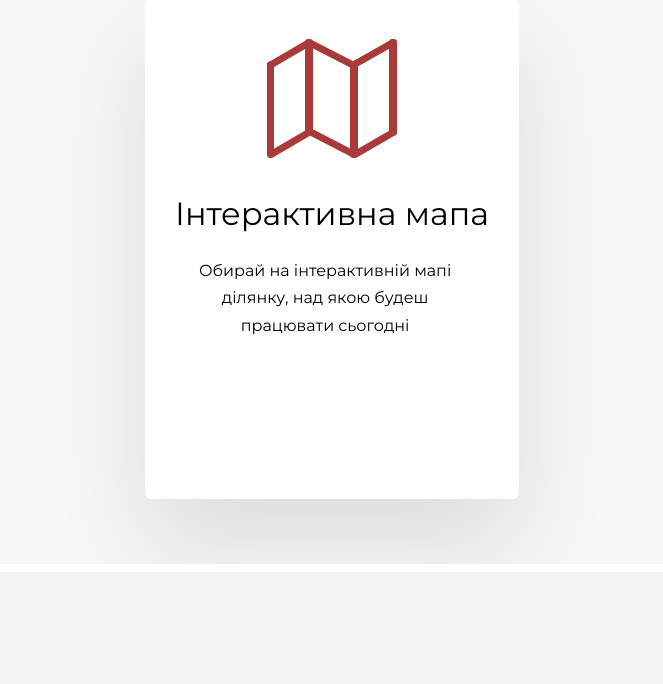
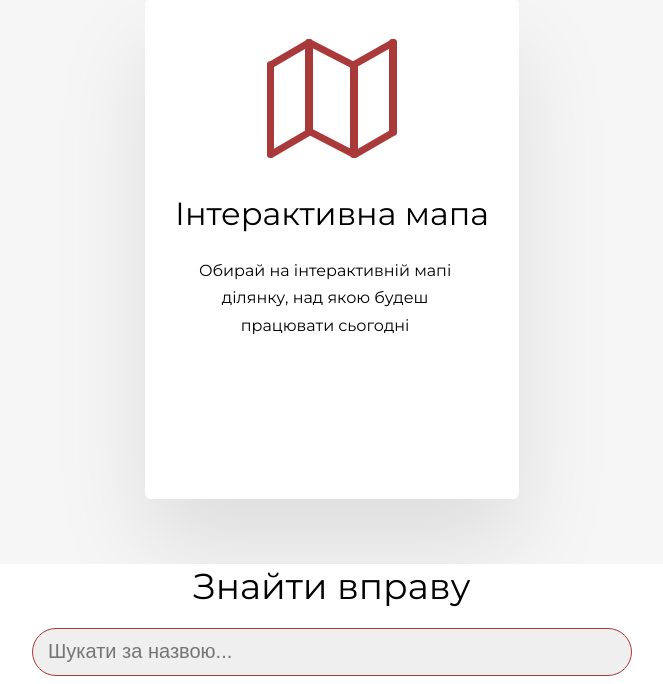
Before and after one commit to movchun567/Gym_Assistant, a Flask app: page / in a window 1280 px wide. Shown: the part 1350-2034 px from the top of the page, without its empty margins (308-971 px from the left). Before the commit the page ends 1883 px from the top, so only its background shows below. Run offline with Flask 3, Linux system fonts and the light colour scheme; data that the repository does not hold is empty.

Commit message:
added search to main page

```diff
--- a/static/css/main_page.css
+++ b/static/css/main_page.css
@@ -672,3 +672,19 @@ border: 2px solid #3d47b4;
   background-size: 100% 30%;
   background-repeat: no-repeat;
 }
+
+input[type="search"]{
+  border-radius: 30px;
+  border: solid 1px;
+  border-color: rgba(170,58,58,1);
+  font-size: 20px;
+  background: rgb(239, 239, 239);
+  width: 600px;
+  color: rgba(170,58,58,1);
+  font-family: sans-serif;
+  height: 48px;
+  padding: 15px;
+  display: block;
+  margin: auto;
+
+}
--- /dev/null
+++ b/static/js/search.js
@@ -0,0 +1,13 @@
+document.getElementById('search').addEventListener('input', function() {
+    const searchValue = this.value.toLowerCase();
+    const cards = document.querySelectorAll('.grid__item_video');
+
+    cards.forEach(function(card) {
+        const trainingName = card.querySelector('input[name="training_name"]').value.toLowerCase();
+        if (trainingName.includes(searchValue)) {
+            card.style.display = 'block';
+        } else {
+            card.style.display = 'none';
+        }
+    });
+});
--- a/templates/main_page.html
+++ b/templates/main_page.html
@@ -20,7 +20,7 @@
                 to_change.style.color ='black';
             }
             }
-      </script>
+        </script>
     </head>
     <body>
         <div class="icon_container">
@@ -1190,6 +1190,8 @@
 
         {%endif%}
         {%endif%}
+        <label for="search" class="search__label" style="display: block; text-align: center; margin-bottom: 20px; font-family: Montserrat; font-size: 36px;">Знайти вправу</label>
+        <input type="search" id="search" name="search" placeholder="Шукати за назвою...">
         {% for training in trainings %}
         <!-- <div class="grid__item_exerc"> -->
             <div class="grid">
@@ -1250,5 +1252,6 @@
             </div>
         <!-- </div> -->
         {% endfor %}
+        <script src="/static/js/search.js"></script>
     </body>
 </html>
```
